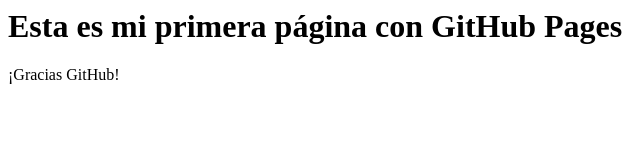
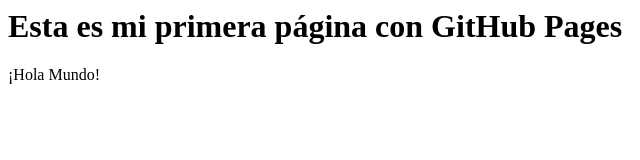
Before and after one commit to carramir2025/Intro-Github, a plain HTML site: page index.html in a window 1280 px wide. Shown: the full height of the page, 0-640 px from the left. Drawn offline with Linux system fonts and the light colour scheme.

Commit message:
cambié el texto a Hola mundo

```diff
--- a/index.html
+++ b/index.html
@@ -1,4 +1,4 @@
 <html>
 <h1> Esta es mi primera página con GitHub Pages </h1>
-<p>¡Gracias GitHub!</p>
+<p>¡Hola Mundo!</p>
 </html>
```
